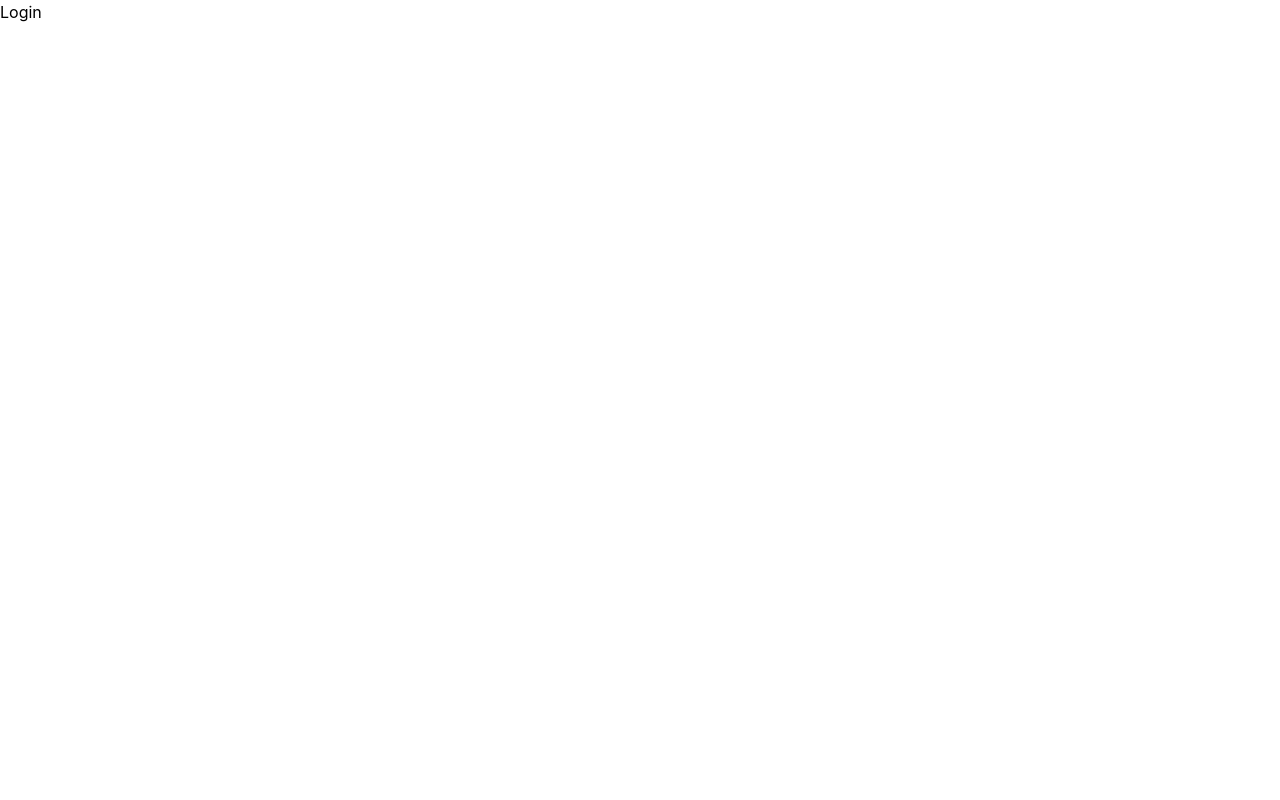
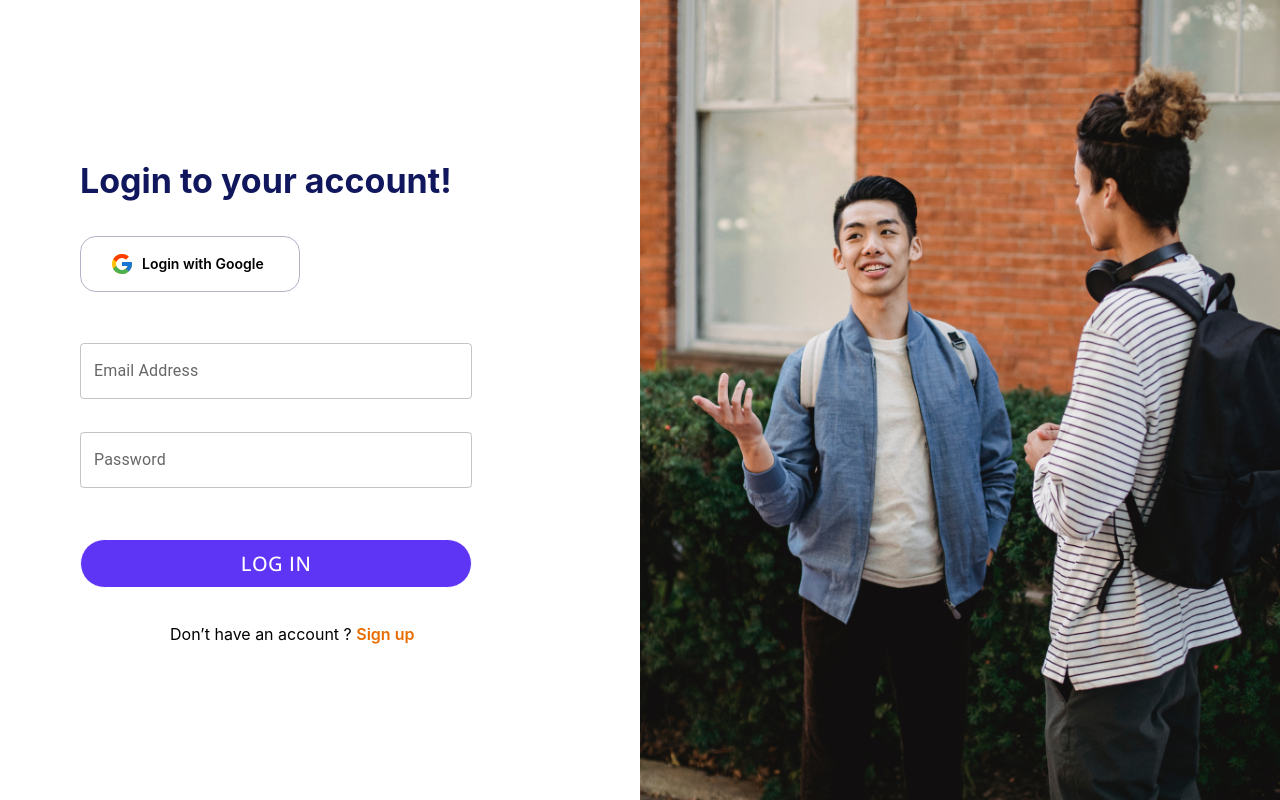
Before and after one commit to mdshavoahmadejoydev/Adda-chatapp, a React (Vite) app: page /login in a window 1280 px wide. Built offline with nearby package versions, Linux system fonts and the light colour scheme.

Commit message:
login page done

```diff
--- a/package.json
+++ b/package.json
@@ -16,6 +16,7 @@
     "@tailwindcss/vite": "^4.3.3",
     "react": "^19.2.8",
     "react-dom": "^19.2.8",
+    "react-icons": "^5.7.0",
     "react-router-dom": "^7.18.4",
     "tailwindcss": "^4.3.3"
   },
--- a/src/App.jsx
+++ b/src/App.jsx
@@ -14,7 +14,6 @@ const router = createBrowserRouter(
     <Route path="/" element={<Registration />}> </Route>
     <Route path="/login" element={<Login />}> </Route>
     </>
-
   )
 );
 
--- a/src/index.css
+++ b/src/index.css
@@ -3,6 +3,7 @@
 @theme {
   --text-34: 34px;
   --color-primary: #11175D;
+  --color-seagreen: #03014C;
   --font-nonito: ["Nunito", "sans-serif"];
   --font-Opensans: ["Open Sans", "sans-serif"];
 }
--- a/src/pages/Login.jsx
+++ b/src/pages/Login.jsx
@@ -1,9 +1,159 @@
-import React from 'react'
+import React from "react";
+import Grid from '@mui/material/Grid';
+import regImage from '../assets/reg.png'
+import Image from '../components/Image'
+import TextField from '@mui/material/TextField';
+import Button from '@mui/material/Button';
+
+import { styled } from '@mui/material/styles';
+import { useState } from 'react';
+import { FcGoogle } from "react-icons/fc";
+import { Link } from "react-router-dom";
+
+const BootstrapButton = styled(Button)({
+  background: '#5F35F5',
+  border: '1px solid',
+  padding: '6px 12px',
+  fontSize: '20px',
+  color: 'white',
+  borderRadius: '50px',
+  width: '70%',
+  marginTop: '51px',
+  marginBottom: '34px',
+  fontFamily: 'Open Sans',
+  boxShadow: 'none',
+  '&:hover': {
+    shadow: 'none'
+  }
+});
+
+
+const CssTextField = styled(TextField)({
+  width: '70%',
+  marginTop: '51px'
+});
+const CssTextFieldtwothree = styled(TextField)({
+  width: '70%',
+  marginTop: '33px'
+});
 
 const Login = () => {
+  const [email, setEmail] = useState("");
+  const [password, setPassword] = useState("");
+
+  const [emailerror, setEmailError] = useState("");
+  const [passworderror, setPasswordError] = useState("");
+
+  let emailregex = /^[a-zA-Z0-9._%+-]+@[a-zA-Z0-9.-]+\.[a-zA-Z]{2,}$/;
+  // let passwordregex = /^(?=.*[a-z])(?=.*[A-Z])(?=.*\d)(?=.*[@.#$!%*?&])[A-Za-z\d@.#$!%*?&]{8,15}$/;
+  let lowercase_letter = /^(?=.*[a-z])/;
+  let uppercase_letter = /(?=.*[A-Z])/;
+  let digit = /(?=.*\d)/;
+  let special_character = /(?=.*[@$!%*?&])/;
+  let length_character = /[A-Za-z\d@$!%*?&]{8,}$/;
+
+  let handleEmail = (e) => {
+    setEmail(e.target.value);
+    setEmailError("");
+  };
+  let handlePassword = (e) => {
+    setPassword(e.target.value);
+    setPasswordError("");
+  };
+
+  let handleSignUp = () => {
+    if (!email) {
+      setEmailError("Enter your email");
+    } else if (!emailregex.test(email)) {
+      setEmailError("Enter valid email");
+    }
+    if (!password) {
+      setPasswordError("Enter your Password");
+    } else if (!lowercase_letter.test(password)) {
+      // setPasswordError("Enter your strong Password like- abDFG68@")
+      setPasswordError("Enter lowercase letter");
+    } else if (!uppercase_letter.test(password)) {
+      setPasswordError("Enter uppercase letter");
+    } else if (!digit.test(password)) {
+      setPasswordError("Enter number digit");
+    } else if (!special_character.test(password)) {
+      setPasswordError("Enter special character");
+    } else if (!length_character.test(password)) {
+      setPasswordError("Enter 8.. character");
+    }
+
+    if (
+      email &&
+      emailregex.test(email) &&
+      password &&
+      lowercase_letter.test(password) &&
+      uppercase_letter.test(password) &&
+      digit.test(password) &&
+      special_character.test(password) &&
+      length_character.test(password)
+    ) {
+      console.log("Create Account");
+    }
+  };
+
   return (
-    <div>Login</div>
-  )
-}
+    <Grid container>
+      <Grid size={6}>
+        <div className="flex justify-end items-center h-full">
+          <div className="w-[560px]">
+            <h2 className="text-34 text-primary font-bold font-nonito">
+              Login to your account!
+            </h2>
+            <div className="flex gap-2 items-center py-[15px] px-[29px] w-[220px] border border-seagreen/30 rounded-2xl  mt-[30px] cursor-pointer">
+              <FcGoogle className="text-2xl"/>
+              <p className="font-Opensans font-semibold text-sm">Login with Google</p>
+            </div>
+            <CssTextField
+              id="outlined-basic"
+              label="Email Address"
+              variant="outlined"
+              onChange={handleEmail}
+            />
+            {emailerror && (
+              <p className="bg-red-500 text-white rounded py-2 px-3 w-[70%] mt-2">
+                {emailerror}
+              </p>
+            )}
 
-export default Login
+            <CssTextFieldtwothree
+              id="outlined-basic"
+              label="Password"
+              variant="outlined"
+              onChange={handlePassword}
+            />
+            {passworderror && (
+              <p className="bg-red-500 text-white rounded py-2 px-3 w-[70%] mt-2">
+                {passworderror}
+              </p>
+            )}
+            <BootstrapButton
+              className="hover:shadow-none!"
+              variant="contained"
+              onClick={handleSignUp}
+            >
+              Log in
+            </BootstrapButton>
+            <p className="ml-[90px]">
+              Don’t have an account ?{" "}
+              <Link to="/"><span className="text-[#EA6C00] font-semibold">Sign up</span></Link>
+            </p>
+          </div>
+        </div>
+      </Grid>
+      <Grid size={6}>
+        <Image
+          classname={`w-full h-screen object-cover`}
+          src={regImage}
+          alt={`reg img`}
+        />
+      </Grid>
+    </Grid>
+  );
+};
+
+export default Login;
--- a/src/pages/Registration.jsx
+++ b/src/pages/Registration.jsx
@@ -6,6 +6,7 @@ import Button from '@mui/material/Button';
 
 import { styled } from '@mui/material/styles';
 import { useState } from 'react';
+import { Link } from 'react-router-dom';
 
 const BootstrapButton = styled(Button)({
   background: '#5F35F5',
@@ -40,22 +41,63 @@ const Registration = () => {
   const [name, setName] = useState("");
   const [password, setPassword] = useState("");
 
+  const [emailerror, setEmailError] = useState("");
+  const [nameerror, setNameerror] = useState("");
+  const [passworderror, setPasswordError] = useState("");
+
+  let emailregex = /^[a-zA-Z0-9._%+-]+@[a-zA-Z0-9.-]+\.[a-zA-Z]{2,}$/;
+  // let passwordregex = /^(?=.*[a-z])(?=.*[A-Z])(?=.*\d)(?=.*[@.#$!%*?&])[A-Za-z\d@.#$!%*?&]{8,15}$/;
+  let lowercase_letter = /^(?=.*[a-z])/;
+  let uppercase_letter = /(?=.*[A-Z])/;
+  let digit = /(?=.*\d)/;
+  let special_character = /(?=.*[@$!%*?&])/;
+  let length_character = /[A-Za-z\d@$!%*?&]{8,}$/;
+
+
 
   let handleEmail = (e) => {
     setEmail(e.target.value)
+    setEmailError("")
   }
   let handleFullName = (e) => {
     setName(e.target.value)
+    setNameerror("")
   }
   let handlePassword = (e) => {
     setPassword(e.target.value)
+    setPasswordError("")
   }
 
 
   let handleSignUp = () => {
-    console.log(email);
-    console.log(name);
-    console.log(password);
+    if(!email) {
+      setEmailError("Enter your email");
+    } else if (!emailregex.test(email)) {
+      setEmailError("Enter valid email");
+    }
+    if (!name) {
+      setNameerror("Enter your Full Name")
+    }
+    if (!password) {
+      setPasswordError("Enter your Password")
+    } else if(!lowercase_letter.test(password)) {
+      // setPasswordError("Enter your strong Password like- abDFG68@")
+      setPasswordError("Enter lowercase letter")
+    } else if(!uppercase_letter.test(password)) {
+      setPasswordError("Enter uppercase letter")
+    } else if(!digit.test(password)) {
+      setPasswordError("Enter number digit")
+    }
+      else if(!special_character.test(password)) {
+      setPasswordError("Enter special character")
+    }
+      else if(!length_character.test(password)) {
+      setPasswordError("Enter 8.. character")
+    }
+
+    if (email && emailregex.test(email) && name && password && lowercase_letter.test(password) && uppercase_letter.test(password) && digit.test(password) && special_character.test(password) && length_character.test(password)) {
+      console.log("Create Account")
+    }
   }
 
 
@@ -67,10 +109,20 @@ const Registration = () => {
             <h2 className='text-34 text-primary font-bold font-nonito'>Get started with easily register</h2>
             <p className='text-lg text-black/50 font-normal font-nonito pt-3'>Free register and you can enjoy it</p>
             <CssTextField id="outlined-basic" label="Email Address" variant="outlined" onChange={handleEmail}/>
+            {emailerror &&
+              <p className='bg-red-500 text-white rounded py-2 px-3 w-[70%] mt-2'>{emailerror}</p>
+            }
+
             <CssTextFieldtwothree id="outlined-basic" label="Full Name" variant="outlined" onChange={handleFullName}/>
+            {nameerror &&
+              <p className='bg-red-500 text-white rounded py-2 px-3 w-[70%] mt-2'>{nameerror}</p>
+            }
             <CssTextFieldtwothree id="outlined-basic" label="Password" variant="outlined" onChange={handlePassword}/>
+            {passworderror &&
+              <p className='bg-red-500 text-white rounded py-2 px-3 w-[70%] mt-2'>{passworderror}</p>
+            }
             <BootstrapButton className='hover:shadow-none!' variant="contained" onClick={handleSignUp}>Sign up</BootstrapButton>
-            <p className='ml-[100px]'>Already  have an account ? <span className='text-[#EA6C00] font-semibold'>Sign In</span></p>
+            <p className='ml-[90px]'>Already  have an account ? <Link to="/login" ><span className='text-[#EA6C00] font-semibold'>Log In</span></Link></p>
           </div>
         </div>
       </Grid>
```
Also changed, not shown: 1 other file (tests, documents, lock files or other folders).
